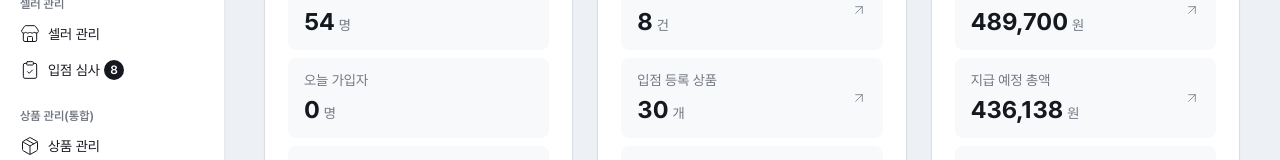
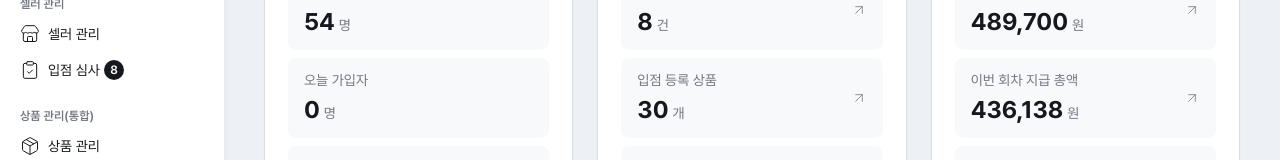
Before and after one commit to sungho-del/dashboard-design-kit-public, a React (Vite) app: page / in a window 1280 px wide. Shown: the part 190-350 px from the top of the page. Built offline with nearby package versions, Linux system fonts and the light colour scheme.

Commit message:
fix(hq): Q2 — 「지급 예정 총액」 → 「이번 회차 지급 총액」
대장 2부 [5] · [6] · 4부 D02 (부록 A A5 · A6 · A19-2 — 계산 그대로 · 여러 회차 상태는 퍼블에 없음 [19])

Co-Authored-By: Claude Opus 5.5 <noreply@anthropic.com>

```diff
--- a/src/pages/babycube/DashboardPage.data.ts
+++ b/src/pages/babycube/DashboardPage.data.ts
@@ -377,7 +377,7 @@ export const METRIC_GROUPS = [
         navId: "/settle-seller",
       },
       {
-        label: "지급 예정 총액",
+        label: "이번 회차 지급 총액",
         value: num(SETTLEMENT_SUMMARY.payout),
         unit: "원",
         navId: "/settle-seller",
--- a/src/pages/babycube/SellerSettlementPage.data.ts
+++ b/src/pages/babycube/SellerSettlementPage.data.ts
@@ -42,7 +42,6 @@ import { CARE_FEE } from "./OrderListPage.data";
  *   안심케어 금액 설정은 맨 아래 「정산 설정」 작은 카드
  *
  * ## ⚠️ 기획 확인 필요 (원본 그대로 둔 모순)
- * - 「지급 예정 총액」에 **이미 지급완료된** 셀러 금액도 더한다(원본 산식 그대로)
  * - 안심케어 금액 설정값은 어디에서도 읽히지 않는다(원본 `CARE_PRICE`). 초기값은 주문 명세의
  *   가입 요금 `CARE_FEE` 와 맞췄다(원본은 「신설 시 0원」)
  * - 지급 모달의 환수 줄 이름이 「환수액」이라 명세의 「취소·반품 차감」과 다르다(원본 그대로)
@@ -106,13 +105,14 @@ export const SUMMARY_SUB = `지급일 ${dotted(PAYOUT_DATE)}`;
 
 /**
  * 요약 4값 — 원본 순서·단위. 모집단은 **필터와 무관한 전체 셀러**(원본).
- * ⚠️ 기획 확인 필요: 「지급 예정 총액」에 지급완료 셀러 금액도 들어간다(원본 산식)
+ * 「이번 회차 지급 총액」 = 지급완료 셀러 금액도 더한다 — 이름만 바꾸고 계산 그대로(판정 Q2 · 디자인 §1).
+ * 남은 지급은 사이드바 할 일 배지·상태 필터로 본다
  */
 export const summaryStatsOf = (summary: SettlementSummary) => [
   { label: "셀러 거래액(판매가)", value: num(summary.sales), unit: "원" },
   { label: "본사 수수료 수익", value: num(summary.fee), unit: "원" },
   { label: "정산 대상", value: num(summary.sellerCount), unit: "개사" },
-  { label: "지급 예정 총액", value: num(summary.payout), unit: "원" },
+  { label: "이번 회차 지급 총액", value: num(summary.payout), unit: "원" },
 ];
 export const SUMMARY_STATS = summaryStatsOf(SETTLEMENT_SUMMARY);
 export { SETTLEMENT_SUMMARY as SUMMARY };
--- a/src/pages/babycube/SellerSettlementPage.tsx
+++ b/src/pages/babycube/SellerSettlementPage.tsx
@@ -341,7 +341,7 @@ export function SellerSettlementPage({
             <SettlementCalc
               lines={statementLinesOf(SUMMARY, {
                 listLabel: "셀러 확정 거래액",
-                totalLabel: "지급 예정 총액",
+                totalLabel: "이번 회차 지급 총액",
                 unpaidBy: UNPAID_SELLERS,
               })}
               notes={SETTLE_NOTES}
--- a/src/pages/babycube/settlement.data.ts
+++ b/src/pages/babycube/settlement.data.ts
@@ -425,7 +425,7 @@ export interface SettlementSummary {
   point: number;
   /**
    * 지급 총액 = Σ셀러별 지급액(하한 뒤 합산 — 미회수와 상계하지 않는다).
-   * ⚠️ **기획 확인 필요**: 원본 「지급 예정 총액」은 지급완료 셀러 금액까지 더한다
+   * 지급완료 셀러 금액까지 더한다 — 화면 이름 「이번 회차 지급 총액」(판정 Q2 · 계산 그대로)
    */
   payout: number;
   unpaid: number;
```
Also changed, not shown: 2 other files (tests, documents, lock files or other folders).
